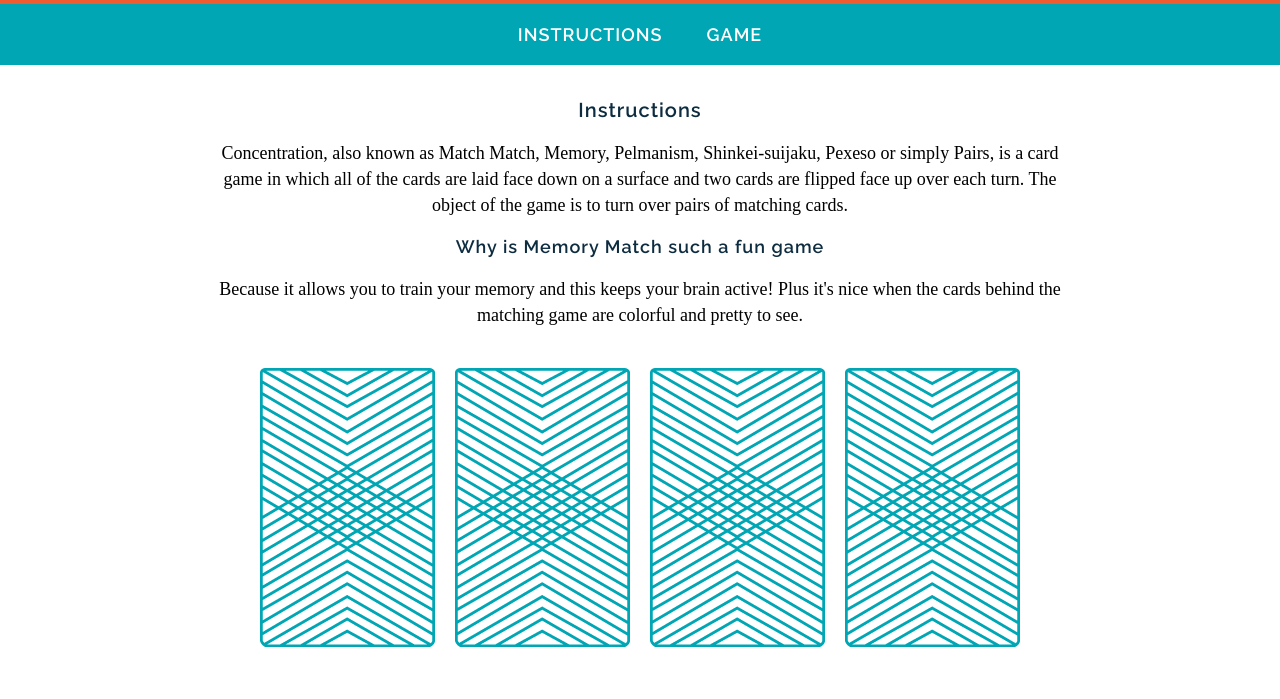
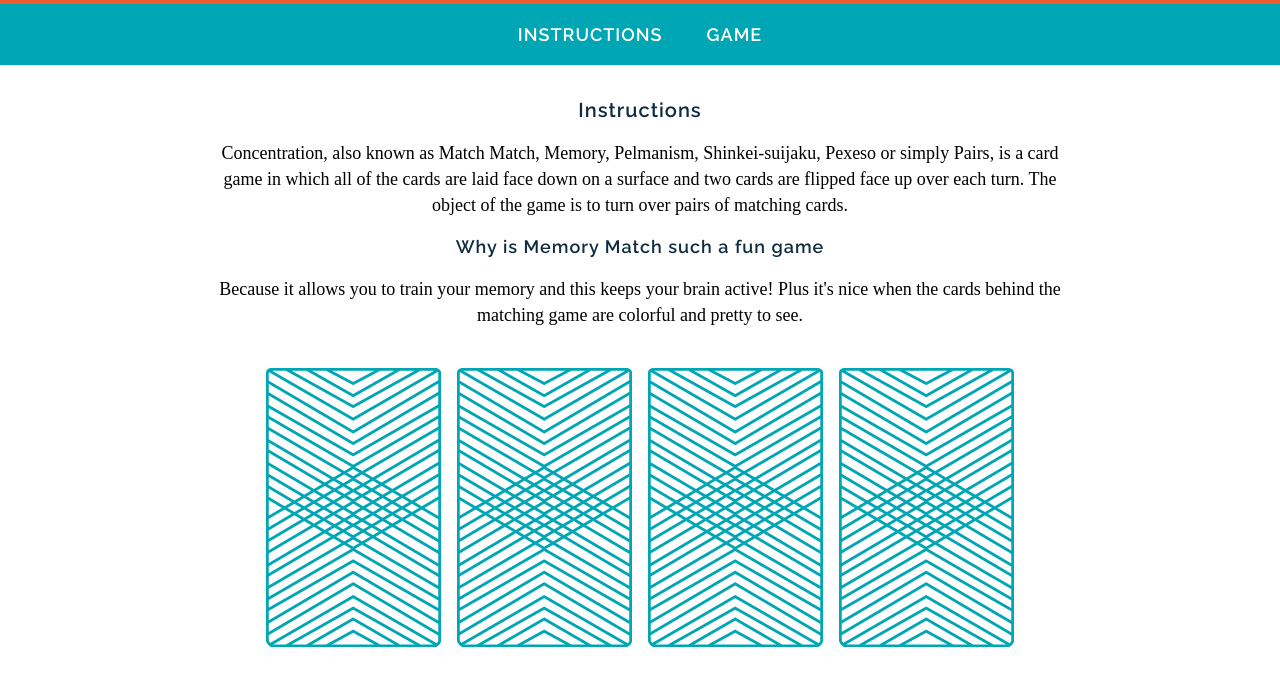
Before and after one commit to martamattioli/wdi-fundamentals-memorygame, a plain HTML site: page memory_game/index.html in a window 1280 px wide. Shown: the part 101-800 px from the top of the page. Drawn offline with Linux system fonts and the light colour scheme; a web font is replaced by a local one.

Commit message:
created game logic

```diff
--- a/memory_game/index.html
+++ b/memory_game/index.html
@@ -23,12 +23,7 @@
 	  	</section>
 
 	  	<section id="game-section">
-		  	<div>
-		  		<img src="images/back.png" alt="Queen of Diamonds">
-		  		<img src="images/back.png" alt="Queen of Hearts">
-		  		<img src="images/back.png" alt="King of Diamonds">
-		  		<img src="images/back.png" alt="King of Hearts">
-		  	</div>
+		  	<div id="game-board" class="board clearfix"></div>
 		</section>
   	</main>
   	<footer class="clearfix">
--- a/memory_game/js/main.js
+++ b/memory_game/js/main.js
@@ -2,22 +2,22 @@ var cards = [
 	{
 		rank: "queen",
 		suit: "hearts",
-		cardImage: "images/queen-of-hearts.jpg",
+		cardImage: "images/queen-of-hearts.png",
 	},
 	{
 		rank: "queen",
 		suit: "diamonds",
-		cardImage: "images/queen-of-diamonds.jpg",
+		cardImage: "images/queen-of-diamonds.png",
 	},
 	{
 		rank: "king",
 		suit: "hearts",
-		cardImage: "images/king-of-hearts.jpg",
+		cardImage: "images/king-of-hearts.png",
 	},
 	{
 		rank: "king",
 		suit: "diamonds",
-		cardImage: "images/king-of-diamonds.jpg",
+		cardImage: "images/king-of-diamonds.png",
 	}
 ];
 
@@ -31,17 +31,27 @@ var checkForMatch = function() {
 		}
 }
 
-var flipCard = function(cardId) {
-	console.log("User flipped " + cards[cardId].rank);
-	console.log(cards[cardId].suit);
-	console.log(cards[cardId].cardImage);
+var flipCard = function() {
+	var cardId = this.getAttribute('data-id');
 
 	cardInPlay.push(cards[cardId].rank)
+
+	this.setAttribute('src', cards[cardId].cardImage);
 
 	if (cardInPlay.length === 2) {
 		checkForMatch();
 	}
 }
 
-flipCard(0);
-flipCard(2);
+var createBoard = function() {
+	for (var i = 0; i < cards.length; i++) {
+		var cardElement = document.createElement('img');
+		cardElement.setAttribute('src', 'images/back.png');
+		cardElement.setAttribute('data-id', i);
+		// when each card is created, we create an event listener
+		cardElement.addEventListener('click', flipCard);
+		document.getElementById('game-board').appendChild(cardElement);
+	}
+}
+
+createBoard();
```
